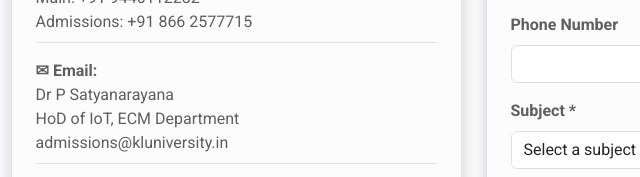
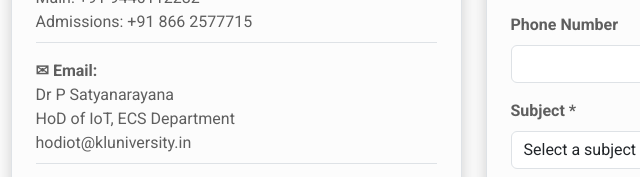
Before and after one commit to Kanaka-Harsha/KLU-IoT, a website: page Cont.html in a window 1280 px wide. Shown: the part 546-723 px from the top of the page, 119-759 px from the left. Drawn offline with nearby package versions, Linux system fonts and the light colour scheme.

Commit message:
updated contacts

```diff
--- a/Cont.html
+++ b/Cont.html
@@ -80,7 +80,7 @@
                         <h1 class="h3 text-klu-red text-center content-heading">Contact Information</h1>
                         <p class="text-klu-gray border-bottom pb-2"><b>📍 Address:</b><br> KL Deemed to be University,<br> Green Fields, Vaddeswaram,<br> Andhra Pradesh, India - 522302</p>
                         <p class="text-klu-gray border-bottom pb-2"><b>📞 Phone:</b><br> Main: +91 9440112282<br> Admissions: +91 866 2577715</p>
-                        <p class="text-klu-gray border-bottom pb-2"><b>✉ Email:</b><br> Dr P Satyanarayana<br> HoD of IoT, ECM Department<br> admissions@kluniversity.in</p>
+                        <p class="text-klu-gray border-bottom pb-2"><b>✉ Email:</b><br> Dr P Satyanarayana<br> HoD of IoT, ECS Department<br> hodiot@kluniversity.in</p>
                         <p class="text-klu-gray border-bottom pb-2"><b>🕒 Office Hours:</b><br> Mon–Fri: 9AM–5PM<br> Sat: 9AM–1PM<br> Sun: Closed</p>
                         <div class="d-flex flex-wrap justify-content-center gap-2 mt-3">
                             <a href="https://www.facebook.com/KLUniversity" class="btn btn-outline-klu-red">Facebook</a>
```
